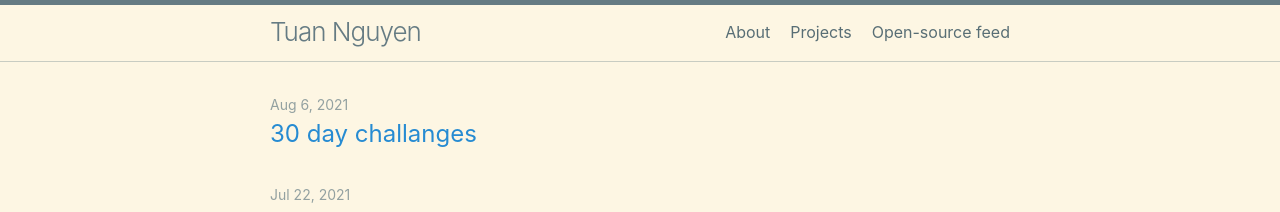
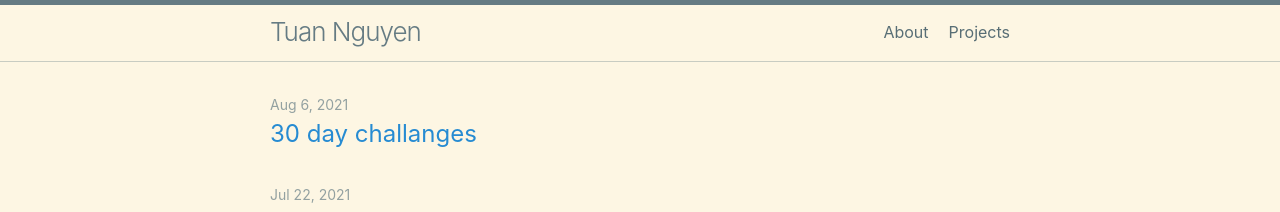
Before and after one commit to tuang3142/me, a Jekyll site: the page built from index.md, in a window 1280 px wide. Shown: the top 212 px of the page. Built offline with Jekyll 4.4.1, drawn with Linux system fonts in a browser that asks for light colours.

Commit message:
To be published projects

```diff
--- a/_config.yml
+++ b/_config.yml
@@ -12,7 +12,7 @@ show_excerpts: false # TODO set to true to show excerpts on the homepage
 header_pages:
 - headers/about.md
 - headers/projects.md
-- headers/open-source-feed.md
+# - headers/open-source-feed.md
 
 # theme
 theme: minima
```
